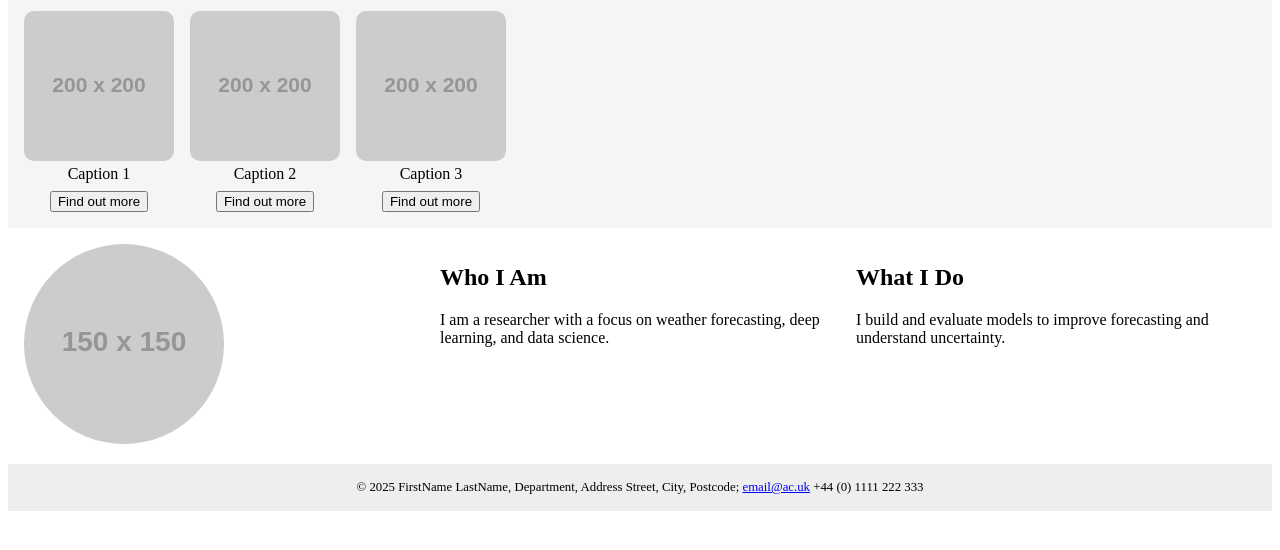
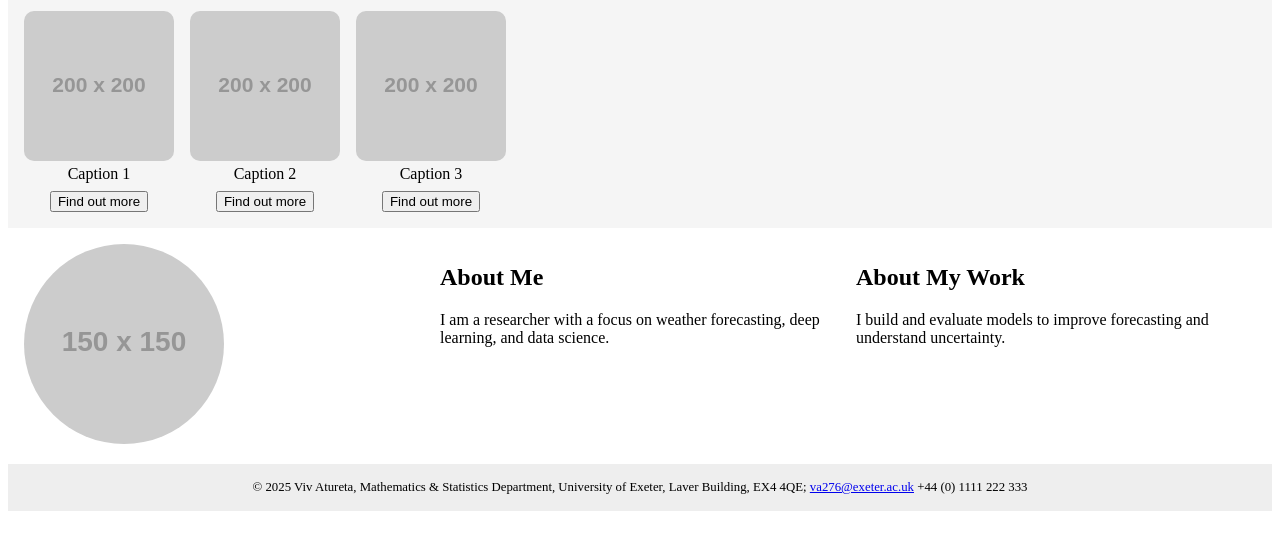
Before and after one commit to vatureta/vatureta.github.io, a plain HTML site: page index.html in a window 1280 px wide. Shown: the part 82-632 px from the top of the page. Drawn offline with Linux system fonts and the light colour scheme; placeholder pictures from the web are drawn by us.

Commit message:
update initial website content

```diff
--- a/index.html
+++ b/index.html
@@ -3,11 +3,11 @@
 <head>
   <meta charset="UTF-8" />
   <meta name="viewport" content="width=device-width, initial-scale=1.0"/>
-  <title>Your Name - Portfolio</title>
+  <title>Viv Atureta - Portfolio</title>
   <style>
     /* Header styles */
     header {
-      background-color: #004080; /* Change to your preferred color */
+      background-color: #004080;
       color: white;
       padding: 1rem;
       display: flex;
@@ -133,18 +133,18 @@
   <section class="about">
     <div><img src="https://via.placeholder.com/150" alt="Your photo"></div>
     <div>
-      <h2>Who I Am</h2>
+      <h2>About Me</h2>
       <p>I am a researcher with a focus on weather forecasting, deep learning, and data science.</p>
     </div>
     <div>
-      <h2>What I Do</h2>
+      <h2>About My Work</h2>
       <p>I build and evaluate models to improve forecasting and understand uncertainty.</p>
     </div>
   </section>
 
   <footer>
-    © 2025 FirstName LastName, Department, Address Street, City, Postcode;
-    <a href="mailto:email@ac.uk">email@ac.uk</a>
+    © 2025 Viv Atureta, Mathematics & Statistics Department, University of Exeter, Laver Building, EX4 4QE;
+    <a href="mailto:va276@exeter.ac.uk">va276@exeter.ac.uk</a>
     +44 (0) 1111 222 333
   </footer>
 </body>
```
